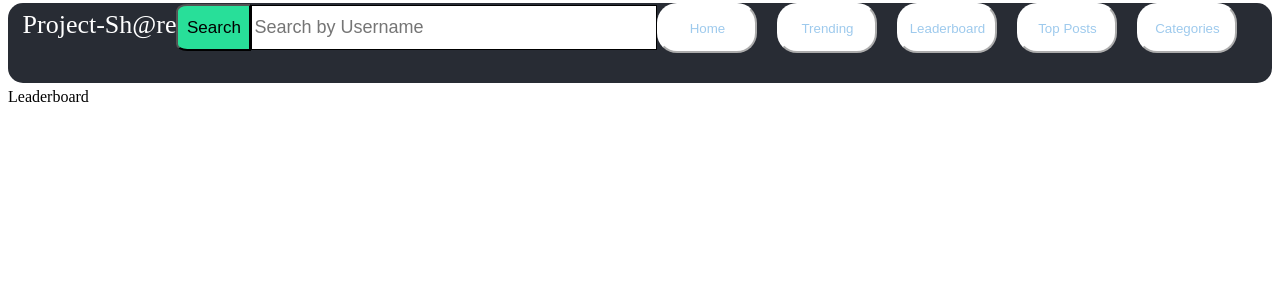
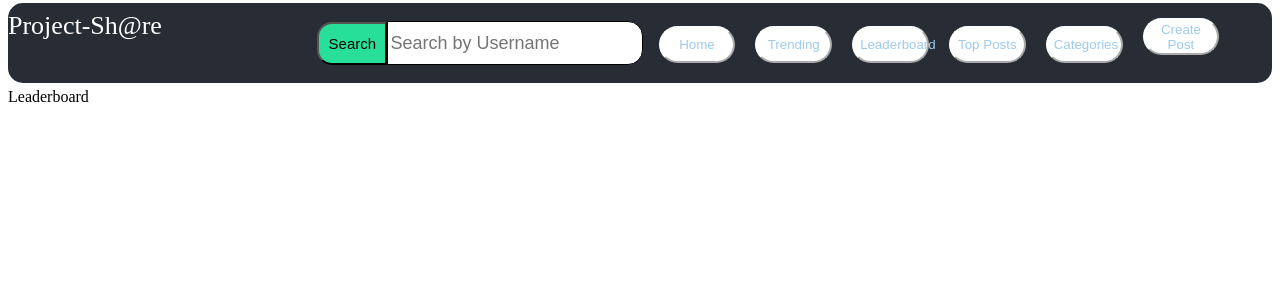
Before and after one commit to littlepotato123/Project-Share, a React (Create React App) app in the folder project-share/: page /leaderboard in a window 1280 px wide. Shown: the top 300 px of the page. Built offline with nearby package versions, Linux system fonts and the light colour scheme.

Commit message:
Navigation

```diff
--- a/project-share/src/App.css
+++ b/project-share/src/App.css
@@ -7,27 +7,33 @@
     border-radius: 15px;
     height: 80px;
     width: 100%;
-    text-align: center;
-    vertical-align: center;
+
 }
 
 .searchButton {
-    width: 75px;
-    height: 47px;
-    border-top-left-radius: 15%;
-    border-bottom-left-radius: 15%;
-    font-size: 17px;
+    width: 70px;
+    height: 43px;
+    border-top-left-radius: 15px;
+    border-bottom-left-radius: 15px;
+    font-size: 15px;
     background-color: #28df99;
 }
 
 .searchBar {
-    width:  400px;
-    height: 41px;
+    width:  250px;
+    height: 40px;
     border: 1.5px solid;
     font-size: large;
+    border-top-right-radius: 15px;
+    border-bottom-right-radius: 15px;
 
 }
-.home,.trending,.leaderboard,.topPosts,.categories {
+.searchBar,.searchButton {
+    position:relative;
+    right: -12.3%;
+    top: 15px;
+}
+.home,.trending,.leaderboard,.topPosts,.categories,.create-post {
     color: #9ecaed;
     background-color: white;
     border-color: white;
@@ -36,10 +42,12 @@
     border-top-right-radius: 20px;
     border-bottom-right-radius: 20px;
     margin-right: 20px;
-    font-weight: 10px;
-    width: 100px;
-    height: 50px;
-
+    font-weight: 7px;
+    width: 6vw;
+    height: 37px;
+    position:relative;
+    right: -13.5%;
+    top: 15px;
 }
 
 .post-content {
--- a/project-share/src/Components/Navigation/Navigation.js
+++ b/project-share/src/Components/Navigation/Navigation.js
@@ -8,7 +8,7 @@ const Navigation = () => {
     const [value, setValue] = useState(null);
 
     const search = () => {
-        if(value) {
+        if (value) {
             history.push(`/user/${value}`)
         } else {
             console.log("You did something wrong")
@@ -31,6 +31,7 @@ const Navigation = () => {
                 <button className='leaderboard' onClick={() => history.push('/leaderboard')}>Leaderboard</button>
                 <button className='topPosts' onClick={() => history.push('/topPosts')}>Top Posts</button>
                 <button className='categories' onClick={() => history.push('/categories')}>Categories</button>
+                <button className='create-post'>Create Post</button>
             </header>
 
 
```
Lines whose indentation alone changed are shown as unchanged.
